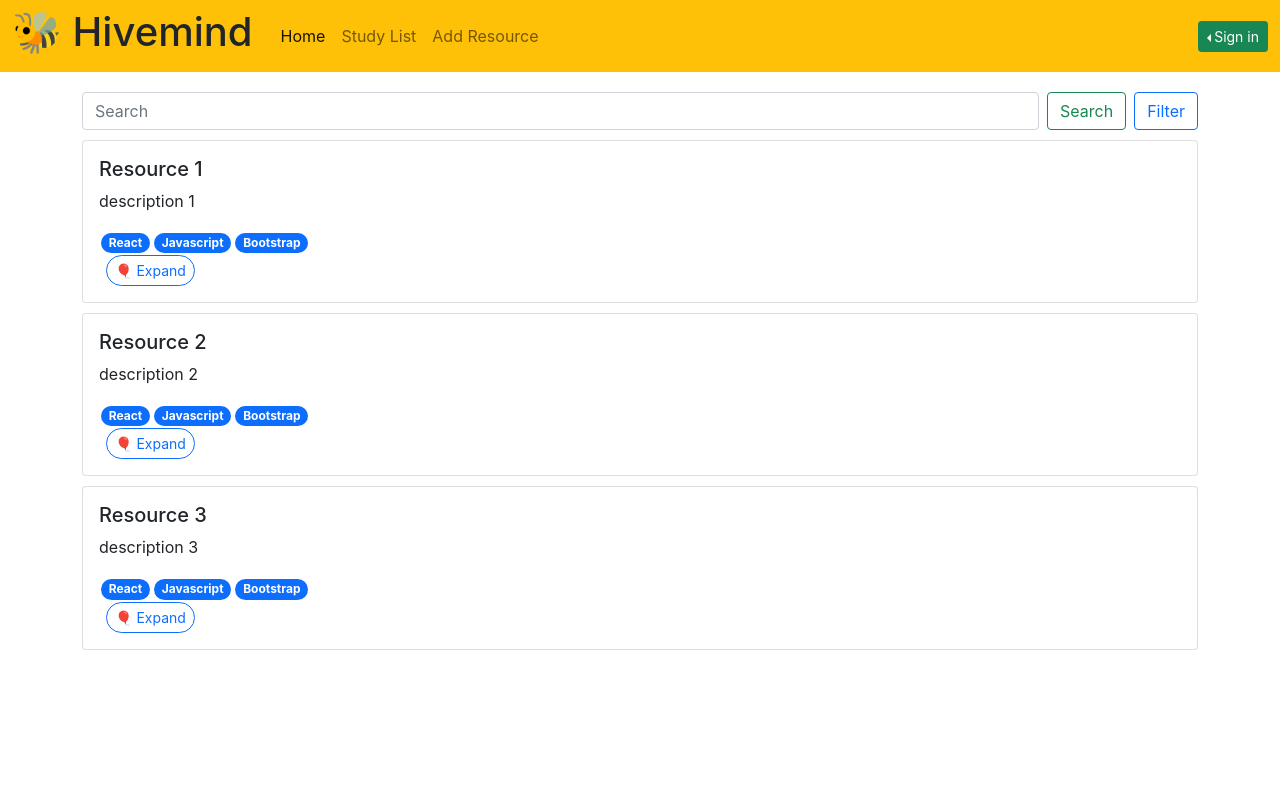
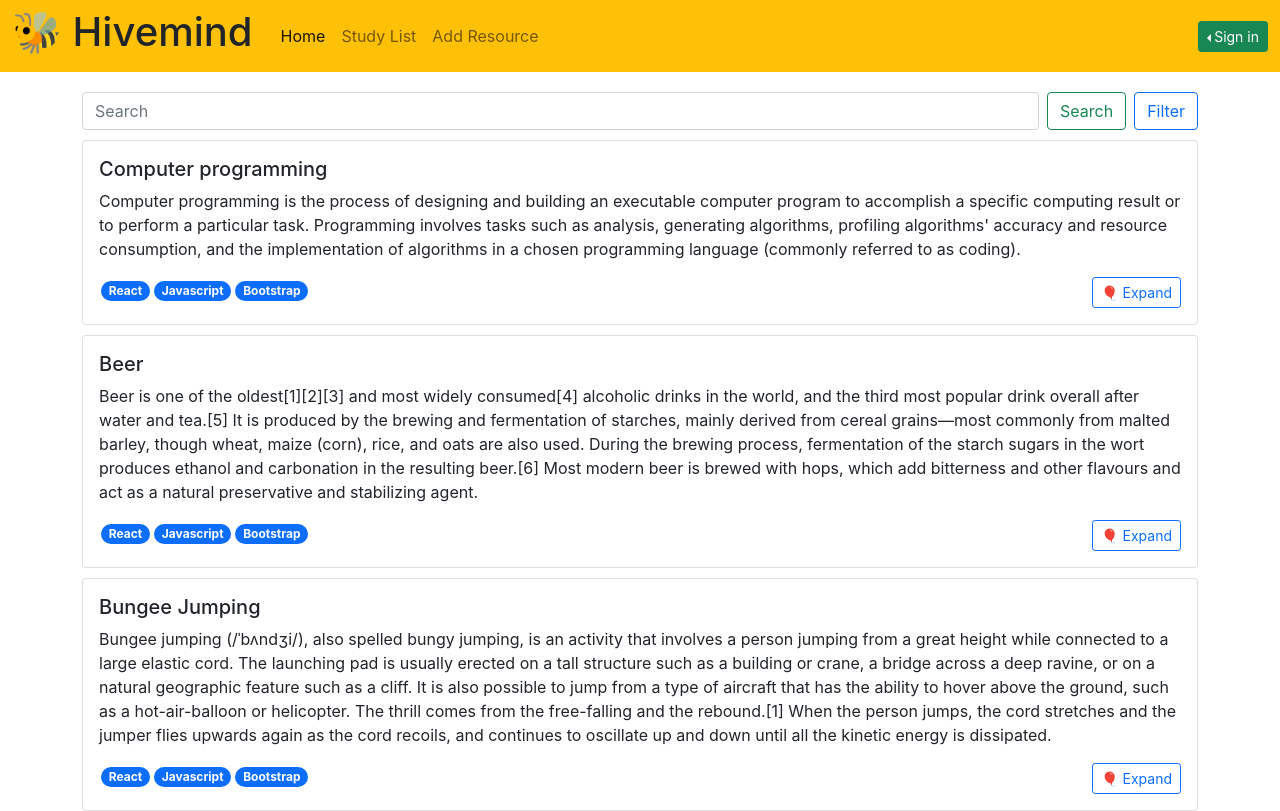
Before and after one commit to BerenikaKotelko/hivemind-frontend, a React (Create React App) app: page / in a window 1280 px wide. Built offline with nearby package versions, Linux system fonts and the light colour scheme.

Commit message:
adding dummy data and repositioning expand button

```diff
--- a/src/components/HomePage/ResourceContainer.tsx
+++ b/src/components/HomePage/ResourceContainer.tsx
@@ -4,8 +4,9 @@ const resources = [
   {
     id: 1,
     author_id: 1,
-    title: "Resource 1",
-    description: "description 1",
+    title: "Computer programming",
+    description:
+      "Computer programming is the process of designing and building an executable computer program to accomplish a specific computing result or to perform a particular task. Programming involves tasks such as analysis, generating algorithms, profiling algorithms' accuracy and resource consumption, and the implementation of algorithms in a chosen programming language (commonly referred to as coding).",
     recommended: "Un-bee-liveable",
     URL: "#",
     date_added: "06/02/2000",
@@ -14,8 +15,9 @@ const resources = [
   {
     id: 2,
     author_id: 1,
-    title: "Resource 2",
-    description: "description 2",
+    title: "Beer",
+    description:
+      "Beer is one of the oldest[1][2][3] and most widely consumed[4] alcoholic drinks in the world, and the third most popular drink overall after water and tea.[5] It is produced by the brewing and fermentation of starches, mainly derived from cereal grains—most commonly from malted barley, though wheat, maize (corn), rice, and oats are also used. During the brewing process, fermentation of the starch sugars in the wort produces ethanol and carbonation in the resulting beer.[6] Most modern beer is brewed with hops, which add bitterness and other flavours and act as a natural preservative and stabilizing agent.",
     recommended: "Promising",
     URL: "#",
     date_added: "25/12/2021",
@@ -24,8 +26,9 @@ const resources = [
   {
     id: 3,
     author_id: 1,
-    title: "Resource 3",
-    description: "description 3",
+    title: "Bungee Jumping",
+    description:
+      "Bungee jumping (/ˈbʌndʒi/), also spelled bungy jumping, is an activity that involves a person jumping from a great height while connected to a large elastic cord. The launching pad is usually erected on a tall structure such as a building or crane, a bridge across a deep ravine, or on a natural geographic feature such as a cliff. It is also possible to jump from a type of aircraft that has the ability to hover above the ground, such as a hot-air-balloon or helicopter. The thrill comes from the free-falling and the rebound.[1] When the person jumps, the cord stretches and the jumper flies upwards again as the cord recoils, and continues to oscillate up and down until all the kinetic energy is dissipated.",
     recommended: "Buzzkill",
     URL: "#",
     date_added: "13/10/2021",
--- a/src/components/styles/Resource.css
+++ b/src/components/styles/Resource.css
@@ -41,11 +41,10 @@
 .header-button {
   margin-right: 5px;
   border: 0;
-  border-radius: 50px;
 }
 
 .header-button:hover {
-  background: #ffffcc;
+  background: #ffdd99;
 }
 
 .add-study-list-toggle {
@@ -58,7 +57,6 @@
 
 .expand-button {
   margin-left: 7px;
-  border-radius: 20px;
 }
 
 .comment-group {
@@ -68,3 +66,8 @@
 .comment-toggle {
   margin-top: 7px;
 }
+
+.resource-summary {
+  display: flex;
+  justify-content: space-between;
+}
```
